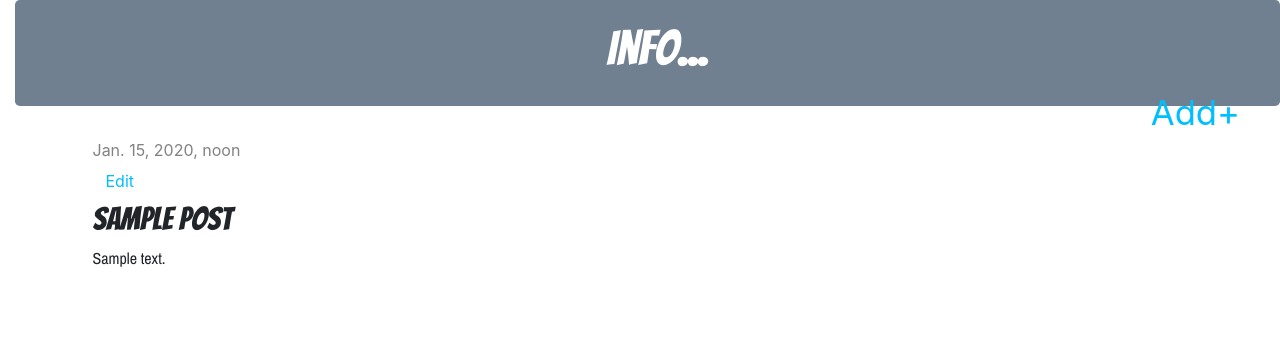
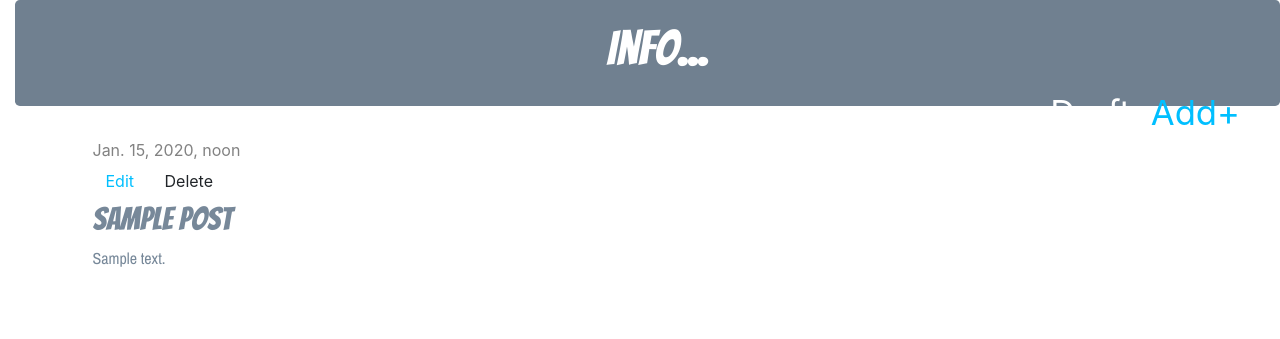
Before and after one commit to GhitaAlexandruIon/bsite, a Django app: page /post/1/ in a window 1280 px wide. Shown: the top 339 px of the page. Run offline with Django 3.2, Linux system fonts and the light colour scheme; a user stored in the database is signed in; tables that the repository leaves empty hold one stand-in row (values such as "Sample post"); some libraries are stand-ins or nearby versions.

Commit message:
Added views for buttons:drafts,publish, delete post and view for unpublished post page

```diff
--- a/blog/static/css/blog.css
+++ b/blog/static/css/blog.css
@@ -1,5 +1,6 @@
 body{
     padding-left: 15px;
+    color: lightslategrey;
 }
 a:hover{
     color: dodgerblue;
@@ -48,3 +49,6 @@ p {
 #newpost, #edit{
     color: deepskyblue;
 }
+a{
+    color: dodgerblue;!important;
+}
--- a/blog/templates/blog/base.html
+++ b/blog/templates/blog/base.html
@@ -13,7 +13,8 @@
 <div class="jumbotron text-center">
     <h1><a href="/">Info...</a></h1>
     {% if user.is_authenticated %}
-    <a id="newpost" href="{% url 'post_new' %}" class="top-menu">Add+</a>
+        <a id="newpost" href="{% url 'post_new' %}" class="top-menu">Add+</a>
+        <a href="{% url 'post_draft_list' %}" class="top-menu">Draft<span class="glyphicon glyphicon-edit"></span></a>
     {% endif %}
 </div>
 <div class="content container">
--- a/blog/templates/blog/post_detail.html
+++ b/blog/templates/blog/post_detail.html
@@ -6,11 +6,15 @@
             <div class="date">
                 {{ post.published_date }}
             </div>
+        {% else %}
+            <a class="btn btn-default" href="{% url 'post_publish' pk=post.pk %}">Publish</a>
         {% endif %}
-    {% if user.is_authenticated %}
-        <a id="edit" class="btn btn-default" href="{% url 'post_edit' pk=post.pk %}">Edit<span
-                class="glyphicon glyphicon-pencil"></span></a>
-    {% endif %}
+        {% if user.is_authenticated %}
+            <a id="edit" class="btn btn-default" href="{% url 'post_edit' pk=post.pk %}">Edit<span
+                    class="glyphicon glyphicon-pencil"></span></a>
+            <a class="btn btn-default" href="{% url 'post_remove' pk=post.pk %}">Delete<span
+                    class="glyphicon glyphicon-remove"></span></a>
+        {% endif %}
         <h2>{{ post.title }}</h2>
         <p>{{ post.text|linebreaksbr }}</p>
     </div>
--- a/blog/urls.py
+++ b/blog/urls.py
@@ -6,4 +6,7 @@ urlpatterns = [
     path('post/<int:pk>/', views.post_detail, name='post_detail'),
     path('post/new/', views.post_new, name='post_new'),
     path('post/<int:pk>/edit/', views.post_edit, name='post_edit'),
+    path('drafts/', views.post_draft_list, name='post_draft_list'),
+    path('post/<pk>/publish/', views.post_publish, name='post_publish'),
+    path('post/<pk>/remove/', views.post_remove, name='post_remove'),
 ]
--- a/blog/views.py
+++ b/blog/views.py
@@ -19,7 +19,7 @@ def post_detail(request, pk):
 
 
 def post_new(request):
-    if request.method == 'POST':
+    if request.method == "POST":
         form = PostForm(request.POST)
         if form.is_valid():
             post = form.save(commit=False)
@@ -27,9 +27,9 @@ def post_new(request):
             post.published_date = timezone.now()
             post.save()
             return redirect('post_detail', pk=post.pk)
-        else:
-            form = PostForm()
-            return render(request, 'blog/post_edit.html', {'form': form})
+    else:
+        form = PostForm()
+    return render(request, 'blog/post_edit.html', {'form': form})
 
 
 def post_edit(request, pk):
@@ -45,3 +45,20 @@ def post_edit(request, pk):
     else:
         form = PostForm(instance=post)
     return render(request, 'blog/post_edit.html', {'form': form})
+
+
+def post_draft_list(request):
+    posts = Post.objects.filter(published_date__isnull=True).order_by('created_date')
+    return render(request, 'blog/post_draft_list.html', {'posts': posts})
+
+
+def post_publish(request, pk):
+    post = get_object_or_404(Post, pk=pk)
+    post.publish()
+    return redirect('post_detail', pk=pk)
+
+
+def post_remove(request, pk):
+    post = get_object_or_404(Post, pk=pk)
+    post.delete()
+    return redirect('post_list')
```
Also changed, not shown: blog/templates/blog/post_draft_list.html (added, +11 -0 lines).
